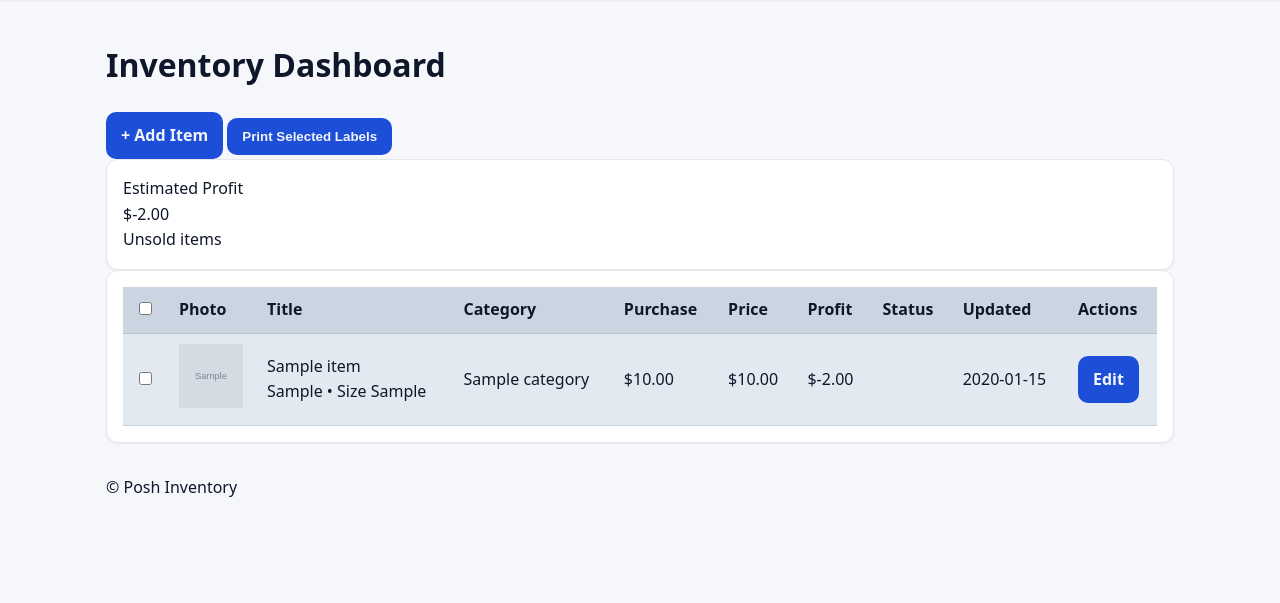
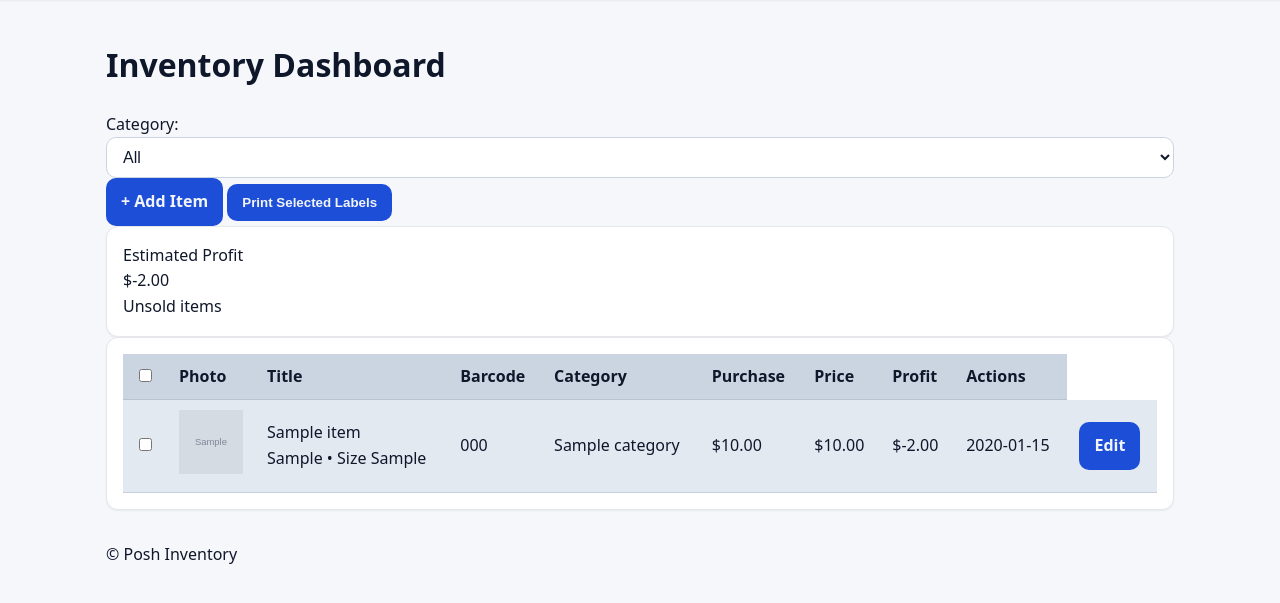
Before and after one commit to noahc763/posh-inventory, a Flask app: page / in a window 1280 px wide. Shown: the part 77-680 px from the top of the page. Run offline with Flask 3, Linux system fonts and the light colour scheme; a user stored in the database is signed in; tables that the repository leaves empty hold one stand-in row (values such as "Sample post"); grey boxes marked "Sample" are stand-in pictures; some libraries are stand-ins or nearby versions.

Commit message:
added barcode

```diff
--- a/templates/dashboard.html
+++ b/templates/dashboard.html
@@ -3,9 +3,35 @@
 {% block content %}
 <div class="container-fluid py-3">
 
-  <!-- Header + actions -->
+    <!-- Header + actions + category filter -->
     <div class="d-flex flex-wrap justify-content-between align-items-center mb-3 gap-2">
+
+      <div class="d-flex flex-wrap align-items-center gap-3">
         <h1 class="h3 mb-0">Inventory Dashboard</h1>
+
+        <!-- Category filter -->
+        <form method="get" class="d-flex align-items-center gap-2">
+          <label for="category-filter" class="small text-muted mb-0">Category:</label>
+          <select
+            id="category-filter"
+            name="category"
+            class="form-select form-select-sm"
+            onchange="this.form.submit()"
+          >
+            <option value="">All</option>
+            {% for cat in categories %}
+              <option value="{{ cat.id }}"
+                {% if selected_cat == cat.id %}selected{% endif %}>
+                {{ cat.name }}
+              </option>
+            {% endfor %}
+          </select>
+          <noscript>
+            <button type="submit" class="btn btn-outline-secondary btn-sm">Filter</button>
+          </noscript>
+        </form>
+      </div>
+
       <div class="d-flex gap-2">
         <a href="{{ url_for('items.add_item') }}" class="btn btn-primary btn-sm">
           + Add Item
@@ -15,6 +41,7 @@
         </button>
       </div>
     </div>
+
 
   <!-- Profit summary card -->
   <div class="row g-3 mb-3">
@@ -47,12 +74,11 @@
                 </th>
                 <th scope="col">Photo</th>
                 <th scope="col">Title</th>
+                <th scope="col">Barcode</th>
                 <th scope="col">Category</th>
                 <th scope="col" class="text-end">Purchase</th>
                 <th scope="col" class="text-end">Price</th>
                 <th scope="col" class="text-end">Profit</th>
-                <th scope="col">Status</th>
-                <th scope="col">Updated</th>
                 <th scope="col" class="text-end">Actions</th>
               </tr>
             </thead>
@@ -97,6 +123,15 @@
                       {% if item.brand %}{{ item.brand }}{% endif %}
                       {% if item.size %} • Size {{ item.size }}{% endif %}
                     </div>
+                  {% endif %}
+                </td>
+
+                <!-- barcode -->
+                <td class="small text-muted">
+                  {% if item.barcode is defined and item.barcode %}
+                    {{ item.barcode }}
+                  {% else %}
+                    —
                   {% endif %}
                 </td>
 
@@ -145,15 +180,6 @@
                   {% endif %}
                 </td>
 
-
-                <!-- status -->
-                <td>
-                  {% set is_sold = (item.status|lower == 'sold') %}
-                  <span class="badge bg-{{ 'success' if is_sold else 'secondary' }}">
-                    {{ item.status|capitalize }}
-                  </span>
-                </td>
-
                 <!-- last updated -->
                 <td class="small text-muted">
                   {% if item.updated_at %}
```
Lines whose indentation alone changed are shown as unchanged.
